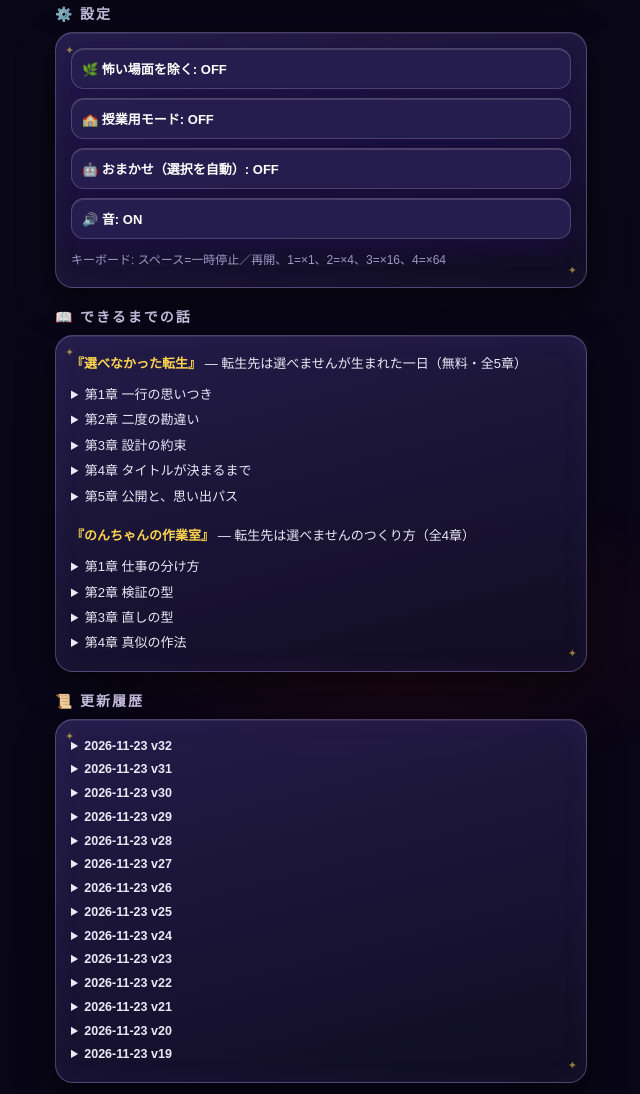
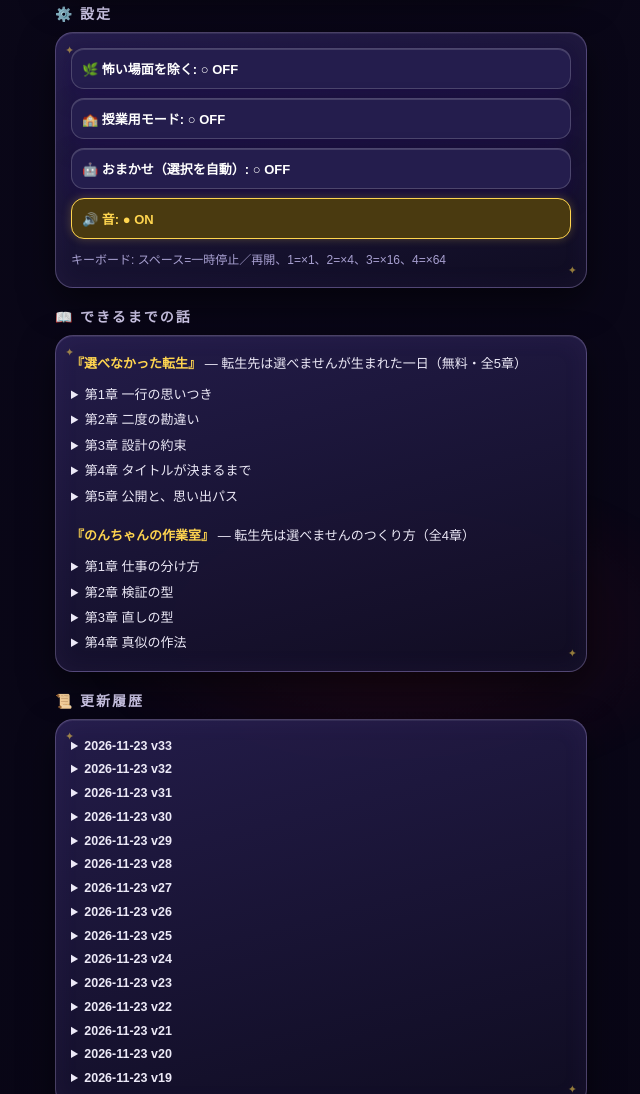
Before and after one commit to deruderu-sketch/tensei-life, a plain HTML site: page preview.html in a window 1280 px wide. Shown: the part 267-1361 px from the top of the page, without its empty margins (319-959 px from the left). Drawn offline with Linux system fonts and the light colour scheme.

Commit message:
v33プレビュー（設定表示と保存バグ修正）

```diff
--- a/preview.html
+++ b/preview.html
@@ -76,6 +76,8 @@
   button.center { text-align: center; background: linear-gradient(160deg, #4257c9, #2c3a8f); }
   button.gold { background: linear-gradient(160deg, #d9a514, #8d6e00); text-align: center; box-shadow: 0 8px 22px rgba(141,110,0,.45), inset 0 1px 0 rgba(255,255,255,.25); }
   button.sub2 { background: #241d4d; font-size: 13px; padding: 10px; }
+  button.sub2.on { background: #4a3a10; border: 1px solid #ffd54f; color: #ffd54f; font-weight: bold; box-shadow: 0 0 10px rgba(255,213,79,.25); }
+  button.sub2.off { opacity: .7; }
   button:disabled { opacity: .45; }
   .spd { box-shadow: 0 4px 10px rgba(0,0,0,.35); animation: none; }
   .spd::after { display: none; }
@@ -167,6 +169,7 @@
   </div>
 <h2>📜 更新履歴</h2>
   <div class="panel" style="font-size:12.5px;line-height:1.9;text-align:left">
+    <details><summary><b>2026-11-23 v33</b></summary>設定のON/OFFが見た目で分かるようにした。ONのボタンは金色に光って「● ON」、OFFは「○ OFF」と表示される。音をONにした瞬間にモチーフが鳴るので、機能していることも耳で分かる。あわせて、設定ボタンや思い出パスの有効化で保存処理がエラーになっていた不具合を修正した。</details>
     <details><summary><b>2026-11-23 v32</b></summary>音を入れた。コードで生成するチップチューンのBGM（Fmaj7–Em7–Dm7–Cmaj7の循環）と効果音で、出生の発表・イベント・伏線回収・死の場面にそれぞれ音が付く。設定でON/OFFできる。</details>
     <details><summary><b>2026-11-23 v31</b></summary>選択の伏線回収を追加した。若い頃の選択（街を支えた、恩を辞退した、秘密を守った、学者に弟子入りした、病人を看病した、神を断った、王家の血を隠した）が、後年の出来事で返ってくる。回収の場面は金の「🔗 あの日の選択」で表示され、年代記にも残る。弟子フラグの食い違いも直した。</details>
     <details><summary><b>2026-11-23 v30</b></summary>フリーズ対策を仕上げた。原因は「イベント表示の途中でエラーが起きると、止まったまま二度と動かなくなる」構造だったと特定し、選択肢の処理にも保険をかけて、どこで何が起きても人生が止まらないようにした。</details>
@@ -363,6 +366,11 @@ function stopBGM() { if (bgmTimer) { clearInterval(bgmTimer); bgmTimer = null; }
 function applySoundSetting() { if (masterGain && AC) masterGain.gain.setTargetAtTime(SAVE.settings.sound === false ? 0 : 0.9, AC.currentTime, 0.03); }
 document.addEventListener('pointerdown', initAudio);
 document.addEventListener('keydown', initAudio);
+function paintToggles() {
+  const map = [['btnGentle', SAVE.settings && SAVE.settings.gentle], ['btnAutoMode', SAVE.settings && SAVE.settings.auto], ['btnSound', !SAVE.settings || SAVE.settings.sound !== false], ['btnClass', (typeof isClassroom === 'function') ? isClassroom() : false]];
+  map.forEach(([id, on]) => { const b = el(id); if (!b) return; b.classList.toggle('on', !!on); b.classList.toggle('off', !on); b.textContent = b.textContent.replace(/(● |○ )?(ON|OFF)/, on ? '● ON' : '○ OFF'); });
+}
+
 
 // ---------- name generation ----------
 const SYL_A = ['ア', 'カ', 'サ', 'タ', 'ナ', 'ハ', 'マ', 'ヤ', 'ラ', 'ル', 'レ', 'ロ', 'エ', 'オ', 'フィ', 'シ', 'ティ', 'ミ', 'グ', 'ゼ'];
@@ -1062,6 +1070,7 @@ let SAVE = { toku: 0, lives: [] };
 try { const s = localStorage.getItem('tensei-life'); if (s) SAVE = JSON.parse(s); } catch (e) {}
 SAVE.settings = SAVE.settings || { gentle: false, auto: false };
 function persist() { try { localStorage.setItem('tensei-life', JSON.stringify(SAVE)); } catch (e) {} }
+function saveSave() { persist(); }
 let G = null;
 
 function phaseOf(age, span) { const r = age / span; return age < 13 ? '幼少期' : age < 26 ? '青年期' : age < 56 ? '壮年期' : '老年期'; }
@@ -1466,7 +1475,7 @@ function syncSettings() {
 }
 el('btnGentle').addEventListener('click', () => { SAVE.settings.gentle = !SAVE.settings.gentle; saveSave(); syncSettings(); });
 el('btnAutoMode').addEventListener('click', () => { SAVE.settings.auto = !SAVE.settings.auto; saveSave(); syncSettings(); });
-el('btnSound').addEventListener('click', () => { SAVE.settings.sound = !SAVE.settings.sound; saveSave(); syncSettings(); initAudio(); applySoundSetting(); if (SAVE.settings.sound) sndChoice(); });
+el('btnSound').addEventListener('click', () => { SAVE.settings.sound = !SAVE.settings.sound; saveSave(); syncSettings(); initAudio(); applySoundSetting(); if (SAVE.settings.sound) sndMotif(); });
 syncSettings();
 document.addEventListener('keydown', e => {
   if (!G || G.dead || el('gamePanel').classList.contains('hidden')) return;
@@ -1507,6 +1516,7 @@ syncSettings = function () {
   el('passH2').style.display = cr ? 'none' : '';
   el('passPanel').style.display = cr ? 'none' : '';
   el('btnShare').style.display = cr ? 'none' : '';
+  paintToggles();
 };
 syncSettings();
 renderLives();
```
